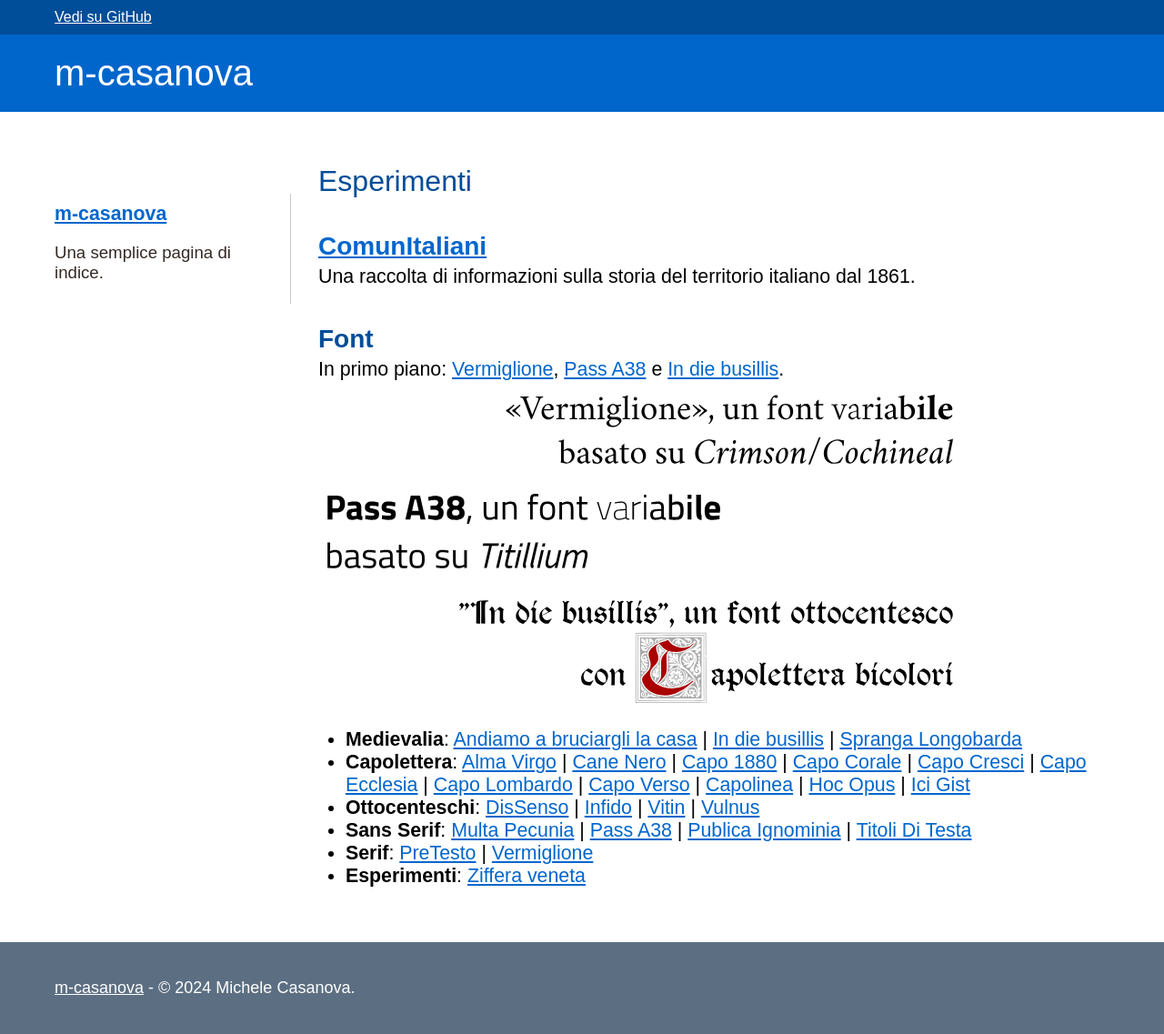
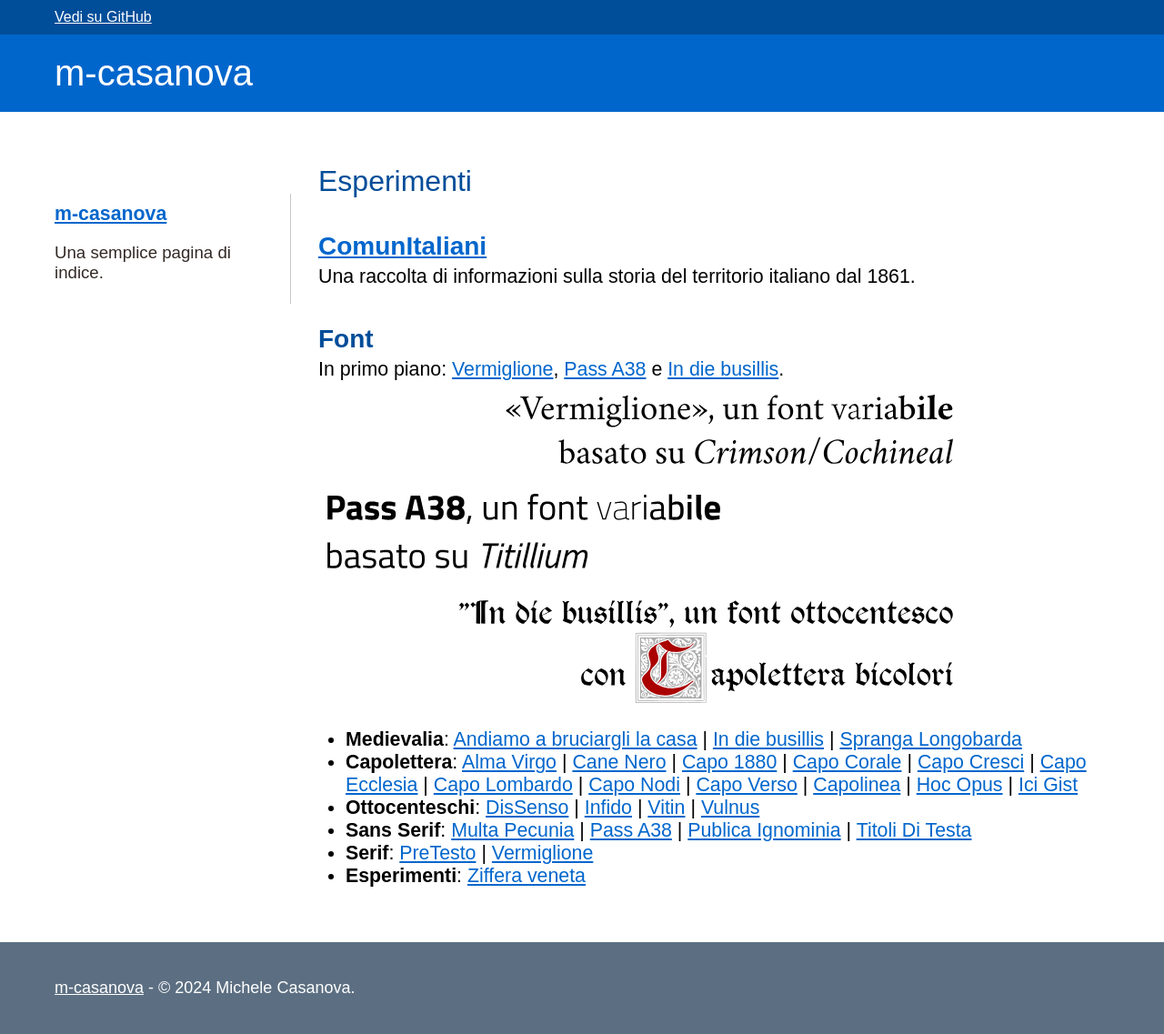
Before and after one commit to m-casanova/m-casanova.github.io, a Jekyll site: the page built from index.md, in a window 1280 px wide. Shown: the whole page at 91% size. Built offline with Jekyll 4.4.1, drawn with Linux system fonts in a browser that asks for light colours; some web fonts are replaced.

Commit message:
+ Capo Nodi

```diff
--- a/index.md
+++ b/index.md
@@ -25,6 +25,7 @@ In primo piano: [Vermiglione](/Vermiglione), [Pass A38](/Pass-A38) e [In die bus
 [Capo Cresci](/CapoCresci) |
 [Capo Ecclesia](/CapoEcclesia) |
 [Capo Lombardo](/CapoLombardo) |
+[Capo Nodi](/CapoNodi) |
 [Capo Verso](/CapoVerso) |
 [Capolinea](/Capolinea) |
 [Hoc Opus](/HocOpus) |
```
